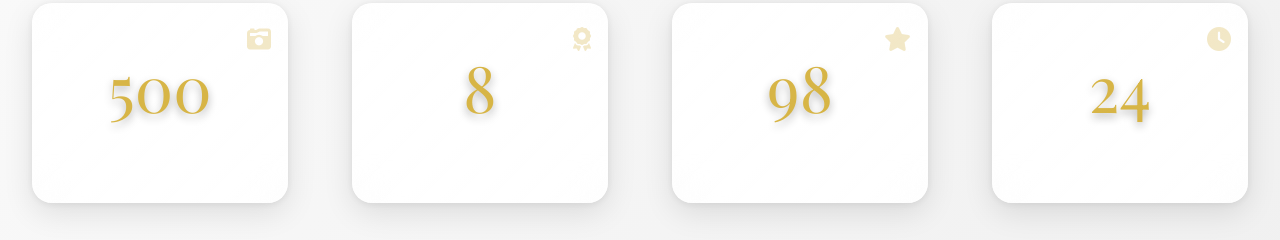
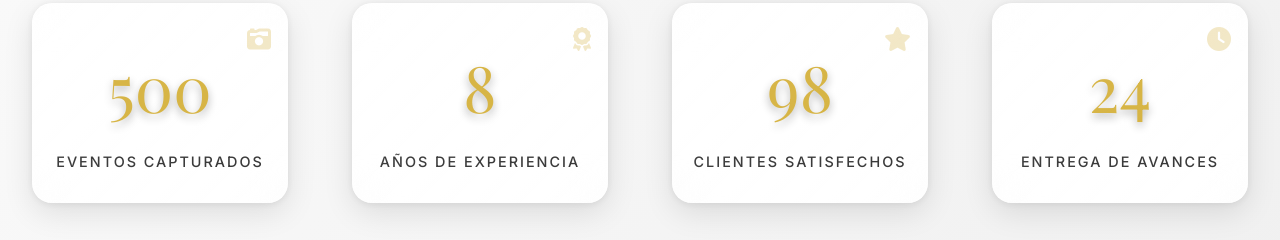
Before and after one commit to richyb0t/Photography, a plain HTML site: page index.html in a window 1280 px wide. Shown: the part 3024-3264 px from the top of the page. Drawn offline with nearby package versions, Linux system fonts and the light colour scheme; some icons are missing; a web font is replaced by a local one.

Commit message:
color contraste en .stat-label

```diff
--- a/index.css
+++ b/index.css
@@ -641,7 +641,7 @@ body {
 }
 
 .stat-label {
-    color: rgba(255, 255, 255, 0.9);
+    color: rgba(22, 22, 22, 0.9);
     text-transform: uppercase;
     letter-spacing: 2px;
     font-size: 0.9rem;
```
